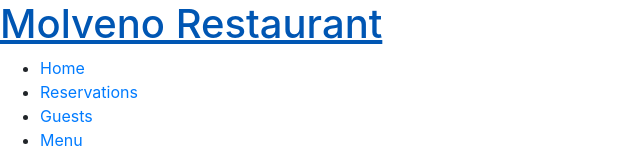
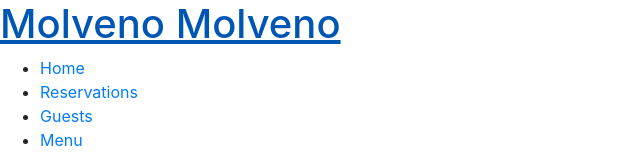
Before and after one commit to Spectrum-McRaj/Restaurant-Hans, a plain HTML site: page template/index.html in a window 1280 px wide. Shown: the top 155 px of the page, without its empty margins (0-640 px from the left). Drawn offline with Linux system fonts and the light colour scheme.

Commit message:
Test from another computer - Rob

```diff
--- a/template/index.html
+++ b/template/index.html
@@ -11,7 +11,7 @@
 
     <header>
       <h1 class="title">
-        <a href="index.html">Molveno Restaurant</a>
+        <a href="index.html">Molveno Molveno</a>
       </h1>
       <nav>
         <ul>
```
